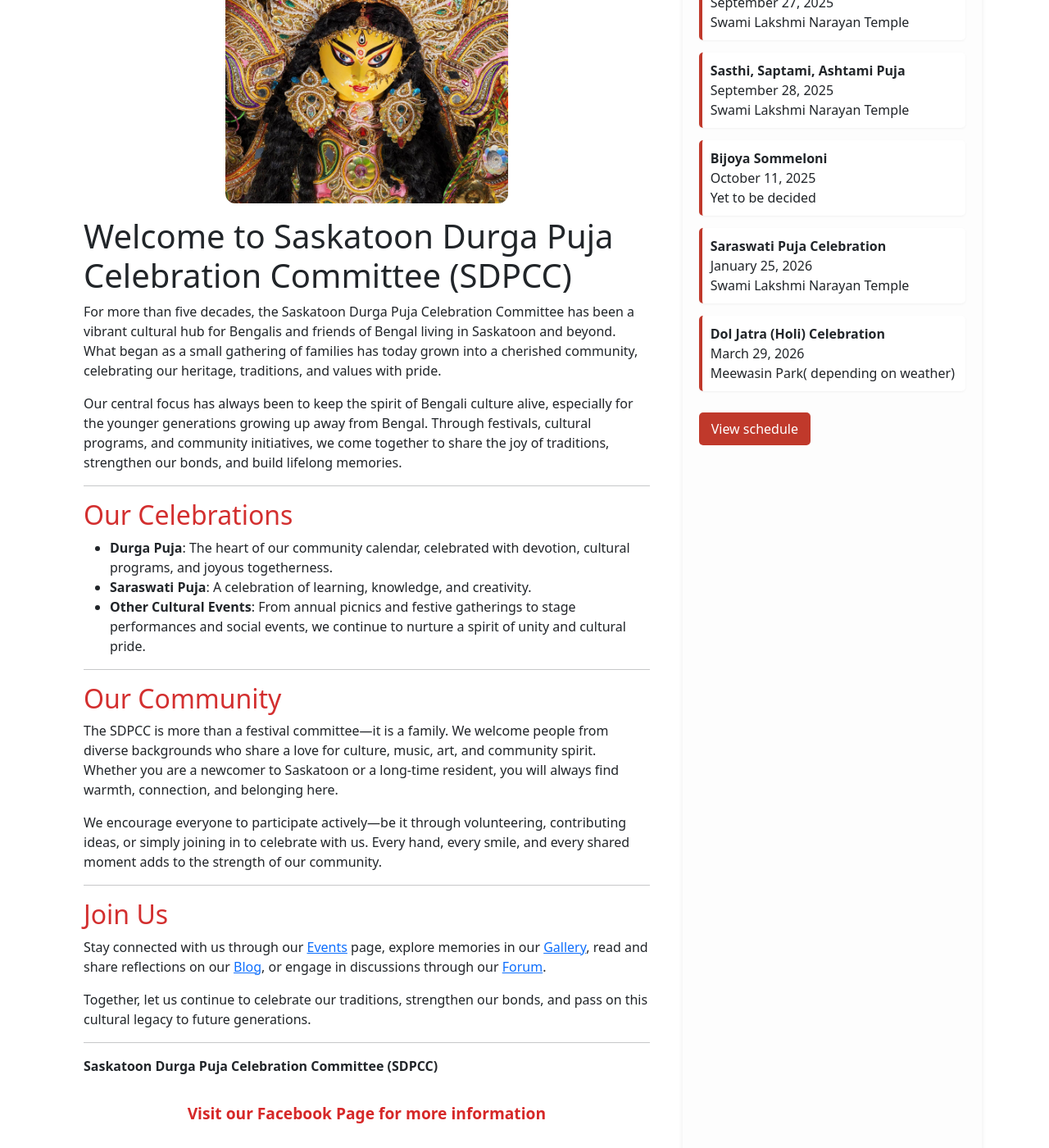
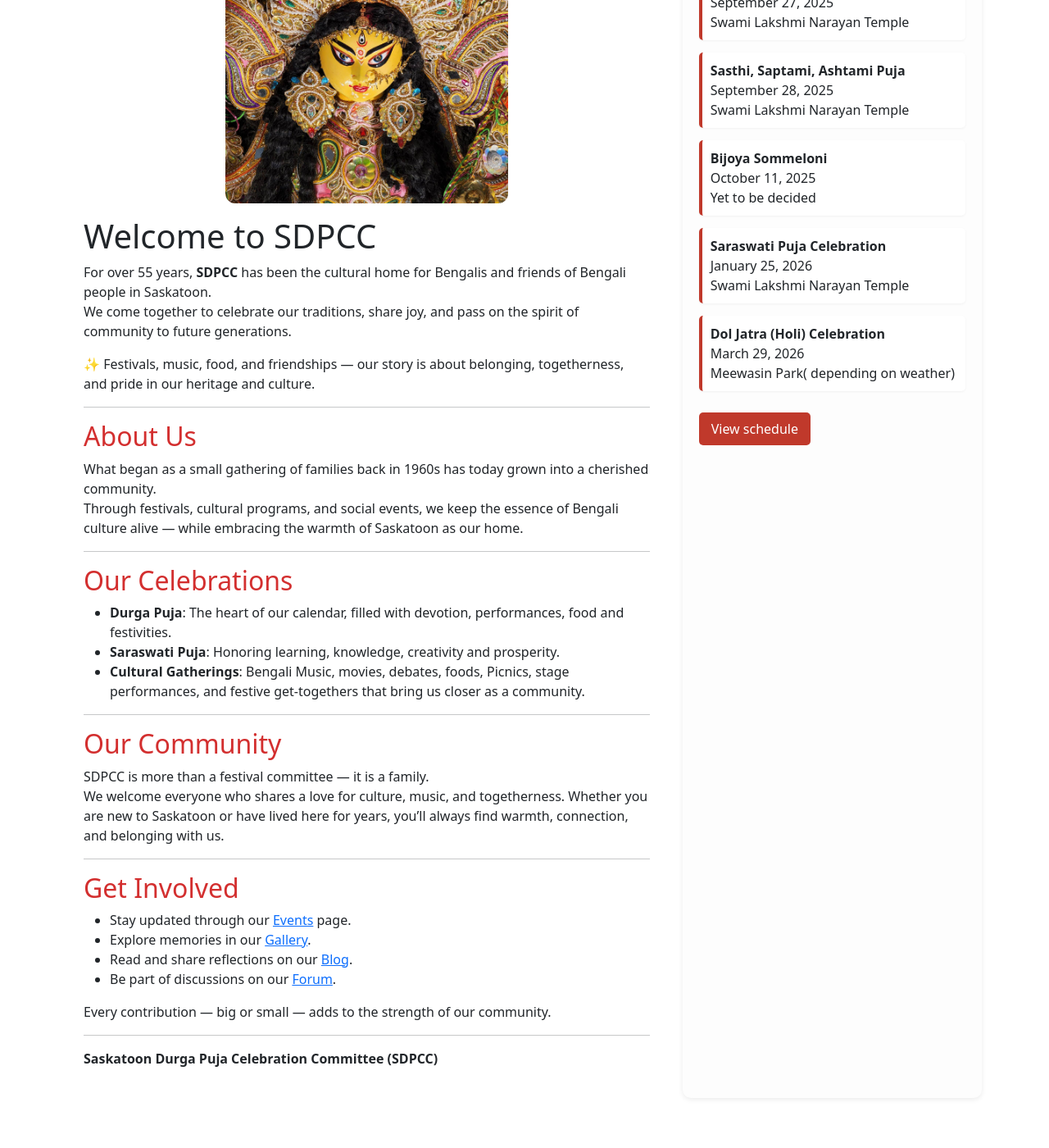
Before and after one commit to EZOPINC/sdpcc, a Jekyll site: the page built from index.md, in a window 1280 px wide and 1400 px high, scrolled down 301 px. Shown: the whole window at 82% size. Built offline with Jekyll 4.4.1, drawn with Linux system fonts in a browser that asks for light colours; some of the changed text lies outside the part shown.

Commit message:
contacts updated

```diff
--- a/_includes/footer.html
+++ b/_includes/footer.html
@@ -16,7 +16,7 @@
         <h5 class="fw-bold">Contact Us</h5>
         <ul class="list-unstyled small">
           <li><i class="bi bi-geo-alt-fill me-2"></i> Saskatoon, SK, Canada</li>
-          <li><i class="bi bi-envelope-fill me-2"></i> supratim.ghosh@gmail.com</li>
+          <li><i class="bi bi-envelope-fill me-2"></i> ibcas999@gmail.com</li>
           <li><i class="bi bi-telephone-fill me-2"></i> +1 (306) 241-9282</li>
         </ul>
       </div>
--- a/_includes/header.html
+++ b/_includes/header.html
@@ -26,7 +26,6 @@
           <li><a href="{{ '/blog/' | relative_url }}">Blogs</a></li>
           <li><a href="{{ '/gallery/' | relative_url }}">Gallery</a></li>
           <li><a href="{{ '/forum/' | relative_url }}">Forum</a></li>
-          <li><a href="https://facebook.com/saskatoondurgapuja" target="_blank">Facebook</a></li>
         </ul>
       </li>
     </ul>
--- a/index.md
+++ b/index.md
@@ -5,44 +5,46 @@ permalink: /
 ---
 <img src="{{ '/assets/images/durga.jpg' | relative_url }}" alt="sdpcc Durga pratima" class="img" />
 
-# Welcome to Saskatoon Durga Puja Celebration Committee (SDPCC)
+# Welcome to SDPCC
 
-For more than five decades, the Saskatoon Durga Puja Celebration Committee has been a vibrant cultural hub for Bengalis and friends of Bengal living in Saskatoon and beyond. What began as a small gathering of families has today grown into a cherished community, celebrating our heritage, traditions, and values with pride.
+For over 55 years, **SDPCC** has been the cultural home for Bengalis and friends of Bengali people in Saskatoon.
+We come together to celebrate our traditions, share joy, and pass on the spirit of community to future generations.
 
-Our central focus has always been to keep the spirit of Bengali culture alive, especially for the younger generations growing up away from Bengal. Through festivals, cultural programs, and community initiatives, we come together to share the joy of traditions, strengthen our bonds, and build lifelong memories.
+✨ Festivals, music, food, and friendships — our story is about belonging, togetherness, and pride in our heritage and culture.
+
+---
+
+## About Us
+
+What began as a small gathering of families back in 1960s has today grown into a cherished community.
+Through festivals, cultural programs, and social events, we keep the essence of Bengali culture alive — while embracing the warmth of Saskatoon as our home.
 
 ---
 
 ## Our Celebrations
 
-- **Durga Puja**: The heart of our community calendar, celebrated with devotion, cultural programs, and joyous togetherness.
-- **Saraswati Puja**: A celebration of learning, knowledge, and creativity.
-- **Other Cultural Events**: From annual picnics and festive gatherings to stage performances and social events, we continue to nurture a spirit of unity and cultural pride.
+- **Durga Puja**: The heart of our calendar, filled with devotion, performances, food and festivities.
+- **Saraswati Puja**: Honoring learning, knowledge, creativity and prosperity.
+- **Cultural Gatherings**: Bengali Music, movies, debates, foods, Picnics, stage performances, and festive get-togethers that bring us closer as a community.
 
 ---
 
 ## Our Community
 
-The SDPCC is more than a festival committee—it is a family. We welcome people from diverse backgrounds who share a love for culture, music, art, and community spirit. Whether you are a newcomer to Saskatoon or a long-time resident, you will always find warmth, connection, and belonging here.
-
-We encourage everyone to participate actively—be it through volunteering, contributing ideas, or simply joining in to celebrate with us. Every hand, every smile, and every shared moment adds to the strength of our community.
+SDPCC is more than a festival committee — it is a family.
+We welcome everyone who shares a love for culture, music, and togetherness. Whether you are new to Saskatoon or have lived here for years, you’ll always find warmth, connection, and belonging with us.
 
 ---
 
-## Join Us
+## Get Involved
 
-Stay connected with us through our [Events](/events/) page, explore memories in our [Gallery](/gallery/), read and share reflections on our [Blog](/blog/), or engage in discussions through our [Forum](/forum/).
+- Stay updated through our [Events](/events/) page.
+- Explore memories in our [Gallery](/gallery/).
+- Read and share reflections on our [Blog](/blog/).
+- Be part of discussions on our [Forum](/forum/).
 
-Together, let us continue to celebrate our traditions, strengthen our bonds, and pass on this cultural legacy to future generations.
+Every contribution — big or small — adds to the strength of our community.
 
 ---
 
-
 **Saskatoon Durga Puja Celebration Committee (SDPCC)**
-
-
-<div class="center-link">
-  <a href="https://www.facebook.com/saskatoondurgapuja" target="_blank">
-    Visit our Facebook Page for more information
-  </a>
-</div>
```
Also changed, not shown: contact.md (+2 -2 lines), forum.md (+1 -1 lines).
